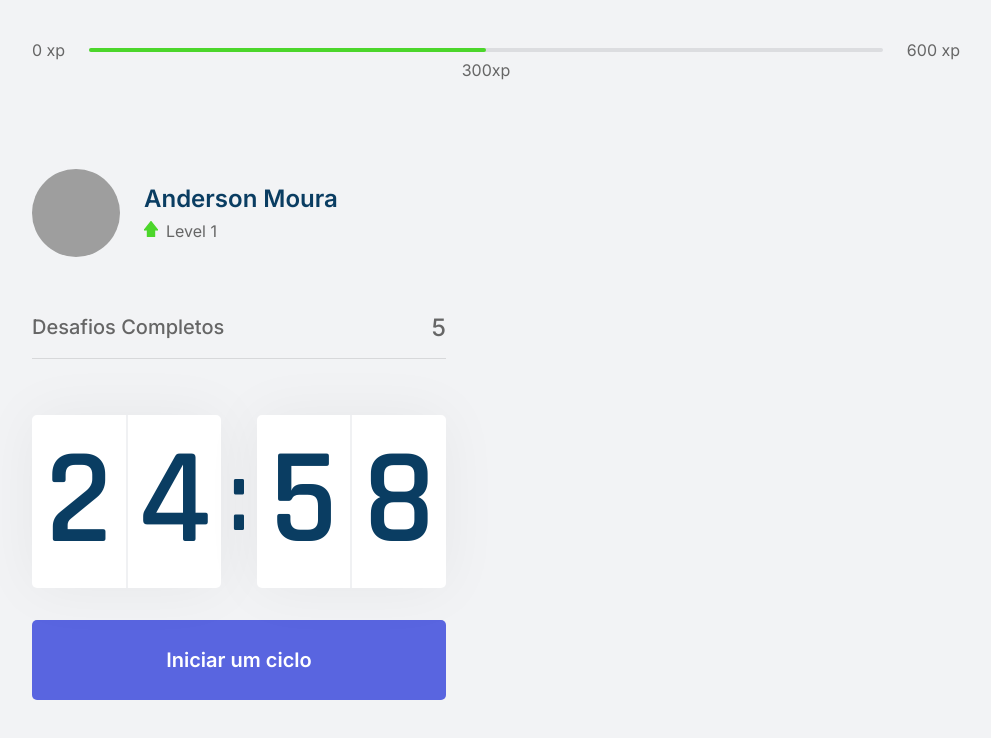
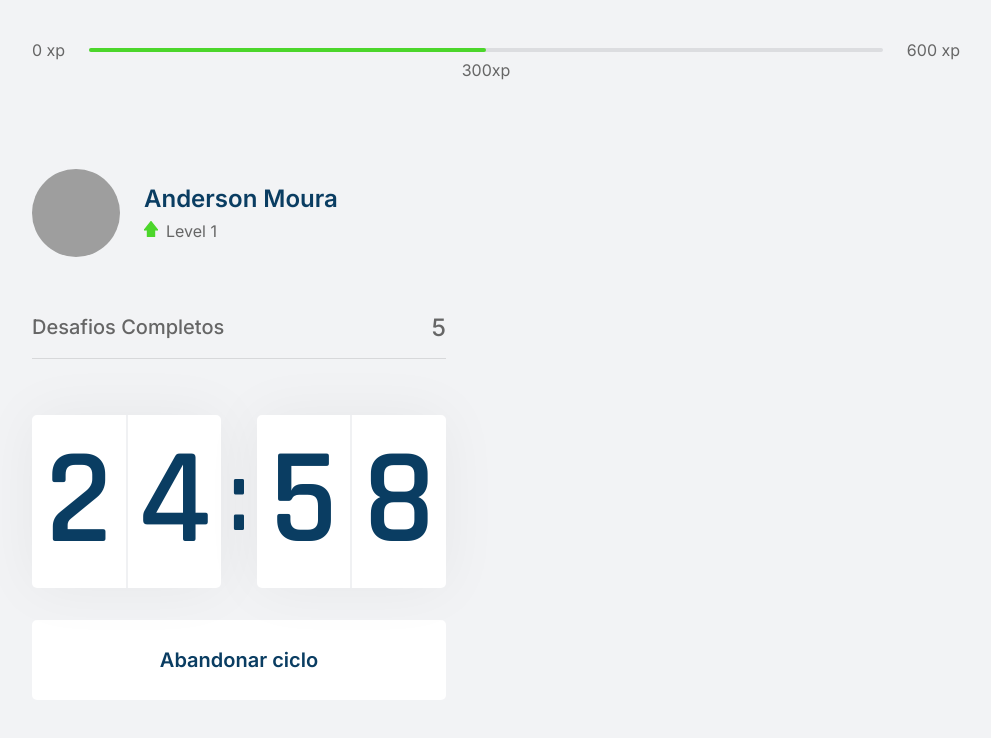
Before and after one commit to andersonmwp/NWL4, a Next.js app: page / in a window 1280 px wide. Both pictures are taken after a click on the button "Iniciar um ciclo". Shown: the top 738 px of the page, without its empty margins (144-1135 px from the left). Built offline with nearby package versions, Linux system fonts and the light colour scheme; grey boxes are pictures that could not be loaded.

Commit message:
:sparkles: finalizado o countdown

```diff
--- a/src/components/Countdown.tsx
+++ b/src/components/Countdown.tsx
@@ -1,9 +1,12 @@
 import { useState, useEffect } from 'react';
 import styles from '../styles/components/Countdown.module.css';
 
+let countdownTimeout: NodeJS.Timeout;
+
 export function Countdown () {
     const [time, setTime] = useState(25 * 60);
-    const [active, setActive] = useState(false);
+    const [isActive, setIsActive] = useState(false);
+    const [hasFineshed, setHasFineshed] = useState(false);
 
     const minutes = Math.floor(time / 60);
     const seconds = time % 60;
@@ -12,16 +15,25 @@
     const [secondLeft, secondRight] = String(seconds).padStart(2, '0').split('');
 
     function startCountdown() {
-        setActive(true);
+        setIsActive(true);
+    }
+
+    function resetCountdown () {
+        clearTimeout(countdownTimeout);
+        setIsActive(false);
+        setTime(25 * 60);
     }
 
     useEffect(() => {
-        if (active && time > 0) {
-            setTimeout(() => {
+        if (isActive && time > 0) {
+            countdownTimeout = setTimeout(() => {
                 setTime(time - 1);
             }, 1000)
+        }else if (isActive && time == 0) {
+            setHasFineshed(true);
+            setIsActive(false);
         }
-    }, [active, time])
+    }, [isActive, time])
 
     return (
         <div>
@@ -37,6 +49,24 @@
                 </div>
             </div>
 
+            { hasFineshed ? (
+                 <button
+                    disabled
+                    className={styles.CountdownButton}
+                >
+                    Ciclo encerrado
+                </button>
+            ) : (
+                <>
+                    { isActive ? (
+                        <button
+                            type="button"
+                            className={`${styles.CountdownButton} ${styles.CountdownButtonActive}`}
+                            onClick={resetCountdown}
+                        >
+                            Abandonar ciclo
+                        </button>
+                    ) : (
                         <button
                             type="button"
                             className={styles.CountdownButton}
@@ -44,6 +74,9 @@
                         >
                             Iniciar um ciclo
                         </button>
+                    ) }
+                </>
+            ) }
         </div>
     );
 }
--- a/src/styles/components/Countdown.module.css
+++ b/src/styles/components/Countdown.module.css
@@ -59,6 +59,22 @@
     transition: background-color 0.2s;
 }
 
-.CountdownButton:hover {
+.CountdownButton:not(:disabled):hover {
     background: var(--blue-dark);
 }
+
+.CountdownButtonActive {
+    background: var(--white);
+    color: var(--title);
+}
+
+.CountdownButtonActive:not(:disabled):hover {
+    background: var(--red);
+    color: var(--white);
+}
+
+.CountdownButton:disabled {
+    background: var(--white);
+    color: var(--text);
+    cursor: not-allowed;
+}
```
Lines whose indentation alone changed are shown as unchanged.
